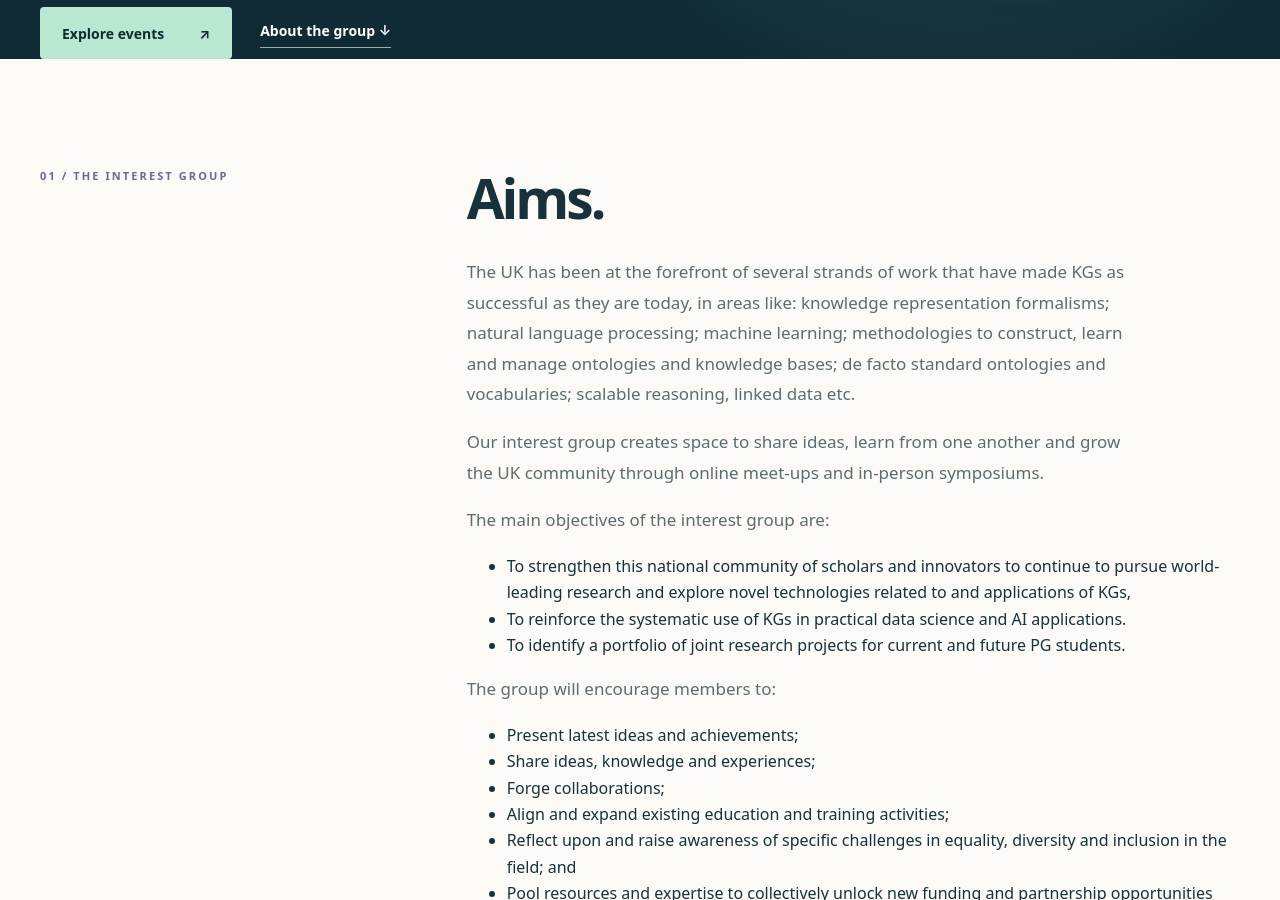
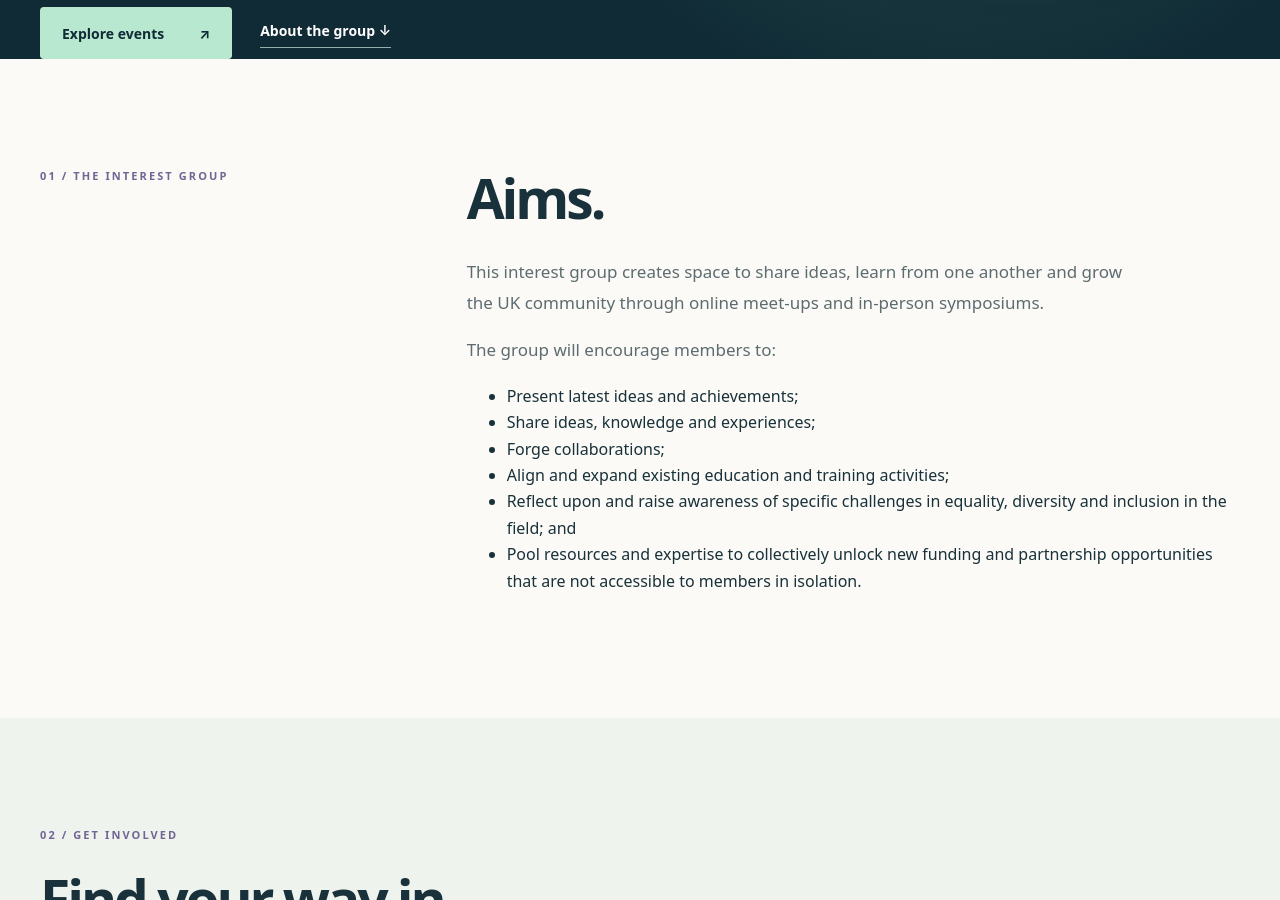
Before and after one commit to uk-knowledge-graphs/uk-knowledge-graphs.github.io, a Jekyll site: the page built from index.html, in a window 1280 px wide and 900 px high, scrolled down 725 px. Built offline with Jekyll 4.4.1, drawn with Linux system fonts in a browser that asks for light colours.

Commit message:
Added content

```diff
--- a/_data/chairs.yml
+++ b/_data/chairs.yml
@@ -18,4 +18,4 @@
   image: /assets/images/chairs/nigel-dewdney.svg
 - name: Ernesto Jimenez-Ruiz
   affiliation: City St George's, University of London
-  image: /assets/images/chairs/ernesto-jimenez-ruiz.svg
+  image: /assets/images/chairs/ernesto.jpg
--- a/_layouts/default.html
+++ b/_layouts/default.html
@@ -32,7 +32,8 @@
       <div><a class="footer-brand" href="{{ '/' | relative_url }}">UK Knowledge Graphs</a>
       <p>A community for people researching, building and teaching knowledge graphs in the UK.</p></div>
       <div><strong>Explore</strong><a href="{{ '/events/' | relative_url }}">Events</a><a href="{{ '/teaching/' | relative_url }}">Teaching materials</a><a href="{{ '/#chairs' | relative_url }}">Chairs</a></div>
-      <div><strong>Contact point</strong><a href="{{ site.data.contact.linkedin | escape }}">LinkedIn group</a><a href="{{ site.data.contact.google_group | escape }}">Google group</a><a href="mailto:{{ site.data.contact.email | escape }}">Email the group</a>
+      <div><strong>Contact point</strong><a href="{{ site.data.contact.linkedin | escape }}">LinkedIn group</a><a href="{{ site.data.contact.google_group | escape }}">Google group</a>
+	  <!-- <a href="mailto:{{ site.data.contact.email | escape }}">Email the group</a> -->
       <!-- <span>Supported by the Open Data Institute</span></div> -->
     </div>
     <!--<div class="container footnote">A relaunch of the <a href="https://www.turing.ac.uk/research/interest-groups/knowledge-graphs">Knowledge Graphs Interest Group at The Alan Turing Institute</a>.</div>-->
--- a/index.html
+++ b/index.html
@@ -28,19 +28,7 @@ description: Join the UK Knowledge Graphs Interest Group.
   <div>
   <h2>Aims.</h2>
 
-  <p>The UK has been at the forefront of several strands of work that have made KGs as successful as they are today, in areas like:
-  knowledge representation formalisms; natural language processing; machine learning; methodologies to construct, learn and manage ontologies and
-  knowledge bases; de facto standard ontologies and vocabularies; scalable reasoning, linked data etc.</p>
-
-  <p>Our interest group creates space to share ideas, learn from one another and grow the UK community through online meet-ups and in-person symposiums.</p>
-
-
-<p>The main objectives of the interest group are:</p>
-<ul>
-<li>To strengthen this national community of scholars and innovators to continue to pursue world-leading research and explore novel technologies related to and applications of KGs,</li>
-<li>To reinforce the systematic use of KGs in practical data science and AI applications.</li>
-<li>To identify a portfolio of joint research projects for current and future PG students.</li>
-</ul>
+    <p>This interest group creates space to share ideas, learn from one another and grow the UK community through online meet-ups and in-person symposiums.</p>
 
 <p>The group will encourage members to:</p>
 <ul>
@@ -73,7 +61,8 @@ description: Join the UK Knowledge Graphs Interest Group.
 <section class="section" id="chairs">
   <div class="container">
     <div class="section-heading"><div><span class="section-kicker">03 / THE PEOPLE</span><h2>Meet the chairs.</h2></div>
-	<!--<p>Across universities, research institutes and open data.</p></div>-->
+	<!--<p>Across universities, research institutes and open data.</p>-->
+	</div>
     <div class="chairs-grid">
       {% for chair in site.data.chairs %}
       <article class="chair-card"><div class="chair-image"><img src="{{ chair.image | relative_url }}" alt="Portrait placeholder for {{ chair.name | escape }}" loading="lazy" width="360" height="360"></div><div class="chair-details"><h3>{{ chair.name | escape }}</h3><p>{{ chair.affiliation | escape }}</p></div></article>
```
Also changed, not shown: assets/images/chairs/ernesto.jpg (added).
